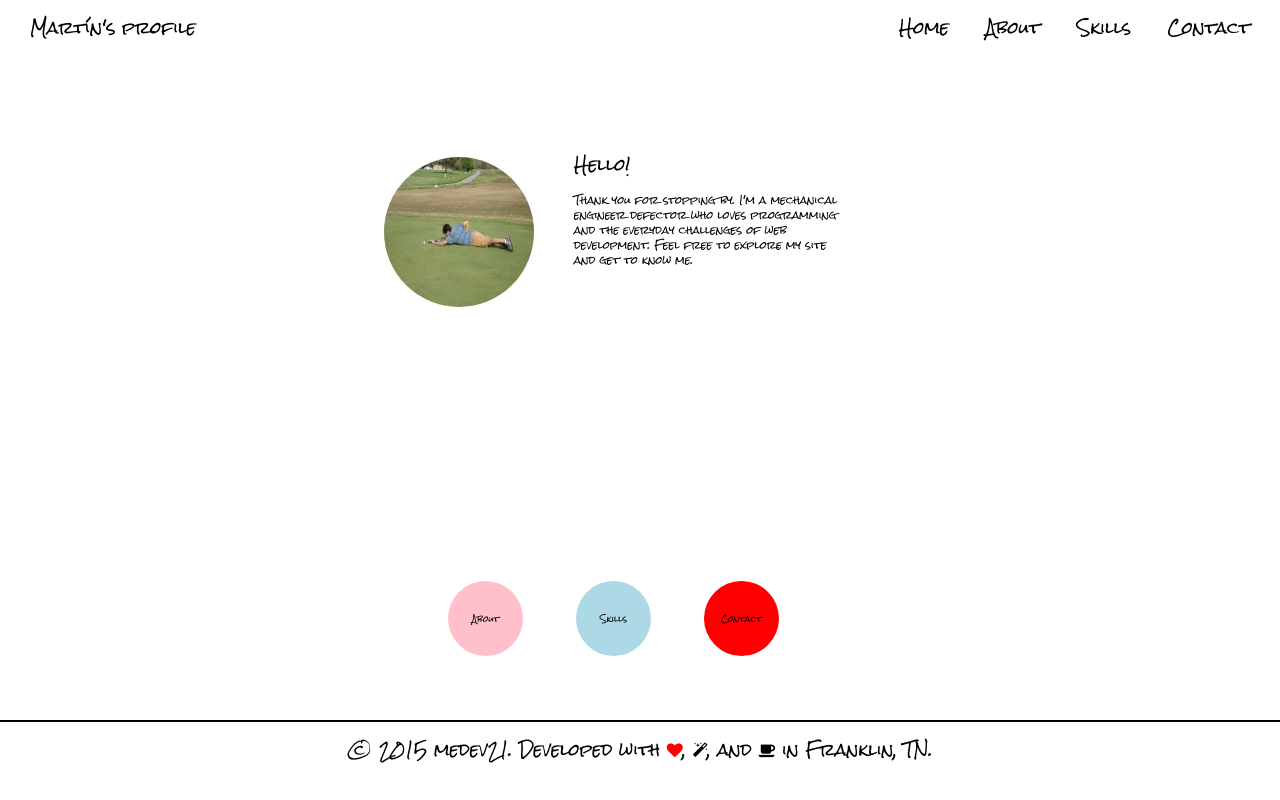
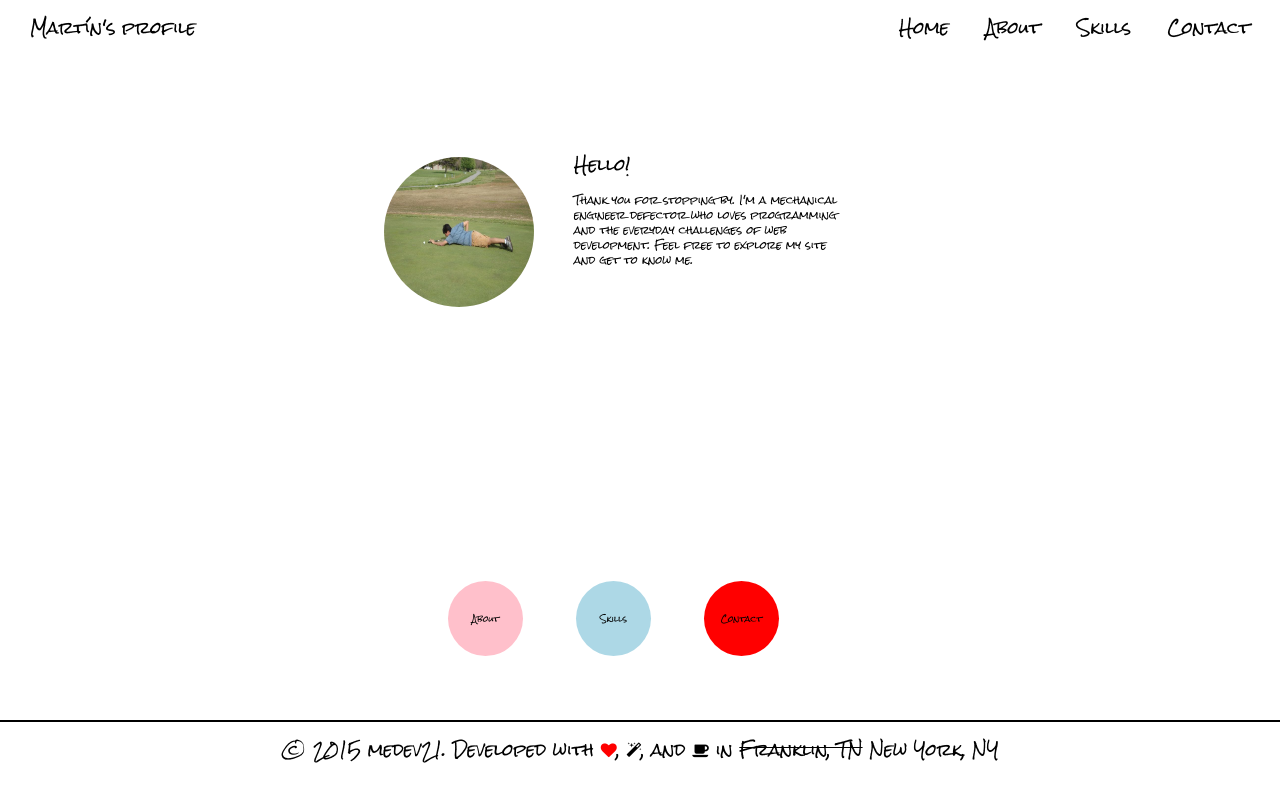
Before and after one commit to medev21/marteenswebsite, a plain HTML site: page index.html in a window 1280 px wide. Drawn offline with nearby package versions, Linux system fonts and the light colour scheme.

Commit message:
add line strikethrough to franklin, tn text

```diff
--- a/css/style.css
+++ b/css/style.css
@@ -228,6 +228,9 @@ a{
 }
 .footer-section p{  padding-top: 20px;}
 
+.strikethrough{
+  text-decoration: line-through;
+}
 /*slide menu*/
 .slide{
   left: 0;
--- a/index.html
+++ b/index.html
@@ -152,7 +152,7 @@
       <div class="footer-section"><hr>
         <!-- <p>&copy; 2015 medev21.  Made with <i class="fa fa-heart" style="color:red"></i> in Franklin, TN.
         Developed with <i class="fa fa-magic"></i> and <i class="fa fa-coffee"></i></p> -->
-        <p>&copy; 2015 medev21.  Developed with <i class="fa fa-heart" style="color:red"></i>, <i class="fa fa-magic"></i>, and <i class="fa fa-coffee"></i> in Franklin, TN.</p>
+        <p>&copy; 2015 medev21.  Developed with <i class="fa fa-heart" style="color:red"></i>, <i class="fa fa-magic"></i>, and <i class="fa fa-coffee"></i> in <span class="strikethrough">Franklin, TN</span> New York, NY </p>
       </div>
     </div>
     <script src="http://code.jquery.com/jquery-1.11.3.min.js"></script>
```
